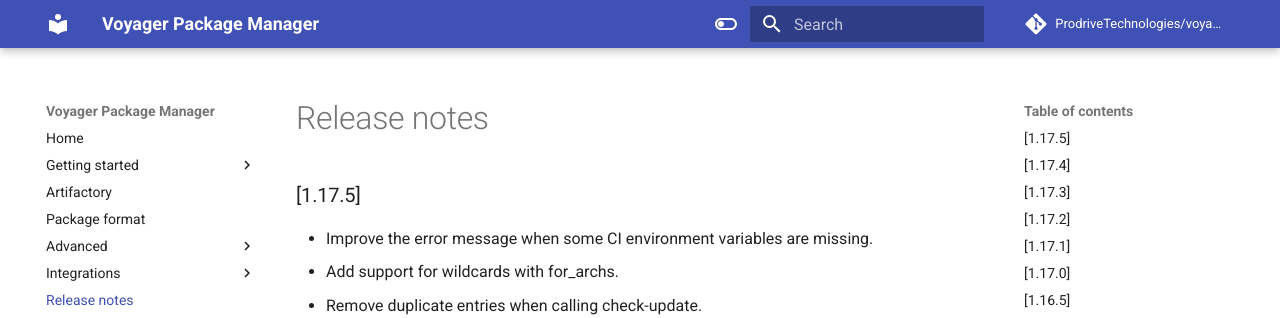
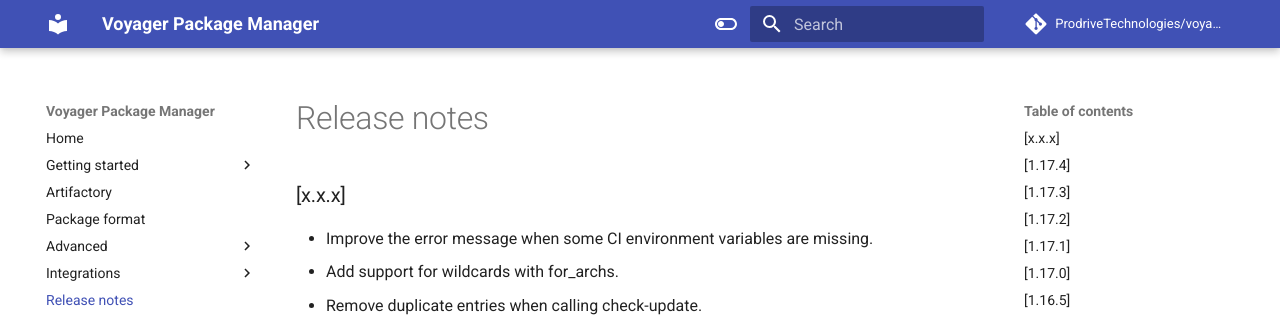
Before and after one commit to ProdriveTechnologies/voyager, an MkDocs documentation site: the page built from docs/release-notes.md, in a window 1280 px wide and 900 px high. Shown: the top 318 px of the window. Built offline with MkDocs 1.6.1 and Material for MkDocs 9.7.7, drawn with Linux system fonts in a browser that asks for light colours; comment, search, counter and statistics services are not loaded.

Commit message:
Update the release notes. Dont release yet.

```diff
--- a/docs/release-notes.md
+++ b/docs/release-notes.md
@@ -1,6 +1,6 @@
 # Release notes
 
-### [1.17.5]
+### [x.x.x]
 - Improve the error message when some CI environment variables are missing.
 - Add support for wildcards with for_archs.
 - Remove duplicate entries when calling check-update.
```
